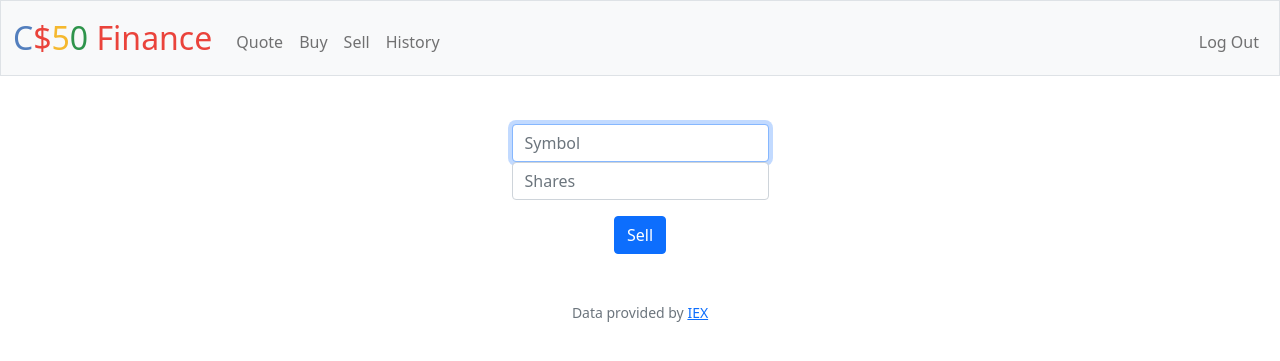
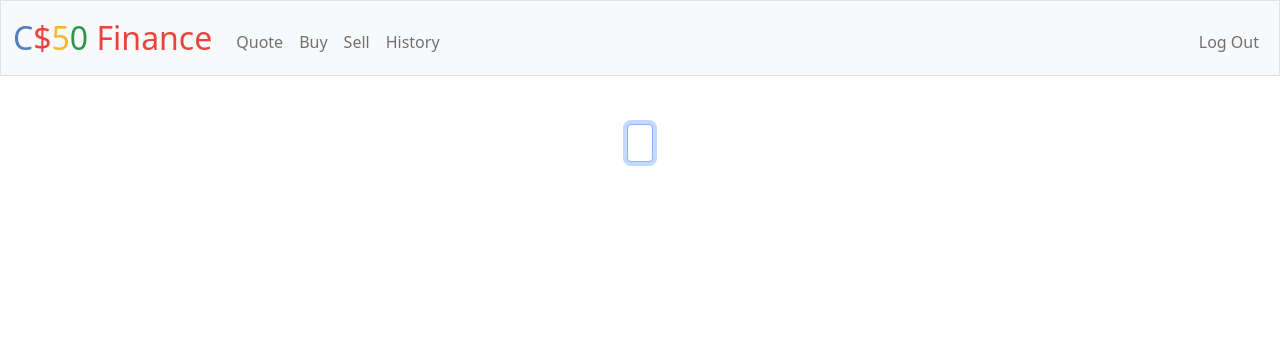
Before and after one commit to sthio90/CS50X, a Flask app: page /sell in a window 1280 px wide. Shown: the top 361 px of the page. Run offline with Flask 3, Linux system fonts and the light colour scheme; a user stored in the database is signed in; lists and menus that the app fills with data are empty; some libraries are stand-ins or nearby versions.

Commit message:
Sun, Dec 31, 2023, 9:28 AM +10:00

```diff
--- a/finance/templates/sell.html
+++ b/finance/templates/sell.html
@@ -7,7 +7,7 @@
 {% block main %}
     <form action="/sell" method="post">
         <div class="mb-3">
-            <input autocomplete="off" autofocus class="form-control mx-auto w-auto" id="symbol" name="symbol" placeholder="Symbol" type="select">
+            <select name="symbol" id="symbol" form="symbolform"
             <input autocomplete="off" autofocus class="form-control mx-auto w-auto" id="shares" name="shares" placeholder="Shares" type="number">
         </div>
         <button class="btn btn-primary" type="submit">Sell</button>
```
